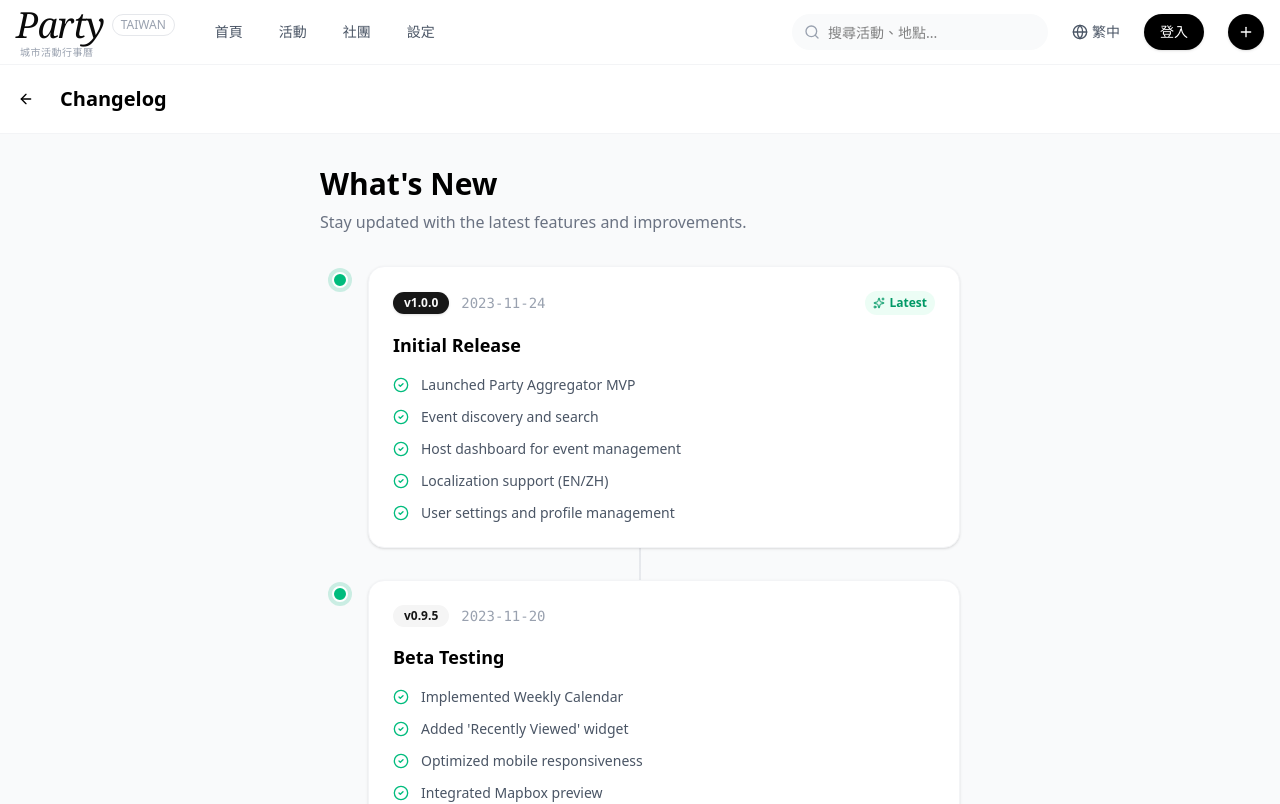
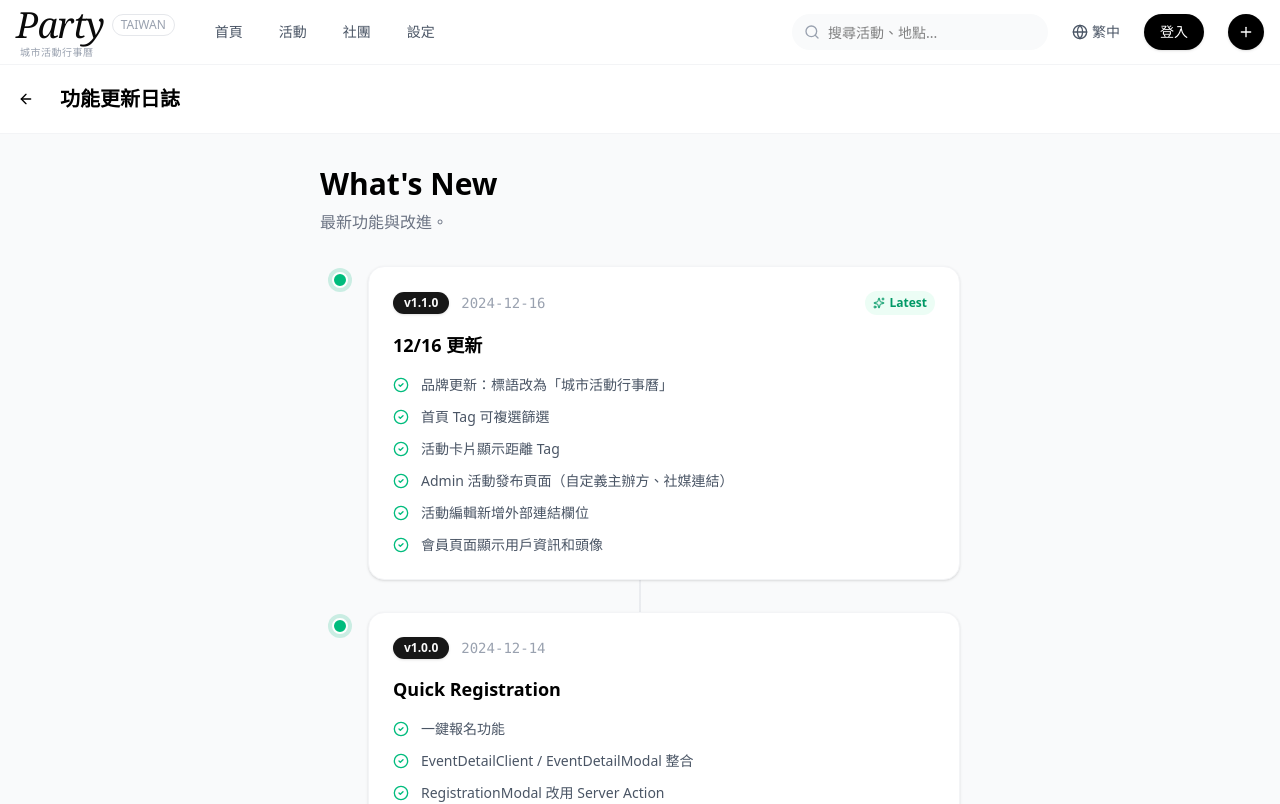
Before and after one commit to 0xRyanlee/party.com.tw, a Next.js app: page /settings/changelog in a window 1280 px wide. Shown: the top 804 px of the page. Built offline with nearby package versions, Linux system fonts and the light colour scheme; no server answers.

Commit message:
feat: add external link field to event editing and update changelog entries with recent features.

```diff
--- a/src/app/host/edit/page.tsx
+++ b/src/app/host/edit/page.tsx
@@ -21,7 +21,6 @@ import { Switch } from "@/components/ui/switch";
 import { EventRole, EventResource } from "@/types/schema";
 
 // Zod Schema
-// Zod Schema
 const eventSchema = z.object({
     title: z.string().min(3, "Title must be at least 3 characters"),
     description: z.string().min(10, "Description must be at least 10 characters"),
@@ -32,6 +31,7 @@ const eventSchema = z.object({
     address: z.string().min(1, "Address is required"),
     image: z.string().optional(),
     isPublic: z.boolean(),
+    externalLink: z.string().url().optional().or(z.literal("")),
     tickets: z.array(z.object({
         name: z.string().min(1, "Ticket name is required"),
         price: z.number().min(0, "Price cannot be negative"),
@@ -73,10 +73,11 @@ export default function HostEdit() {
             type: "party",
             isPublic: true,
             tickets: [],
-            date: new Date().toISOString().split('T')[0], // 今天的日期 (YYYY-MM-DD)
-            time: "18:00", // 默認晚上 6 點
+            date: new Date().toISOString().split('T')[0],
+            time: "18:00",
             locationName: "",
             address: "",
+            externalLink: "",
         }
     });
 
@@ -136,6 +137,7 @@ export default function HostEdit() {
                 invitationCode: invitationOnly ? invitationCode : null,
                 tags: selectedTags,
                 status: data.isPublic ? 'published' : 'draft',
+                externalLink: data.externalLink || null,
             };
 
             // 創建活動
@@ -248,6 +250,17 @@ export default function HostEdit() {
                                     <option value="workshop">工作坊</option>
                                     <option value="gathering">聚會</option>
                                 </select>
+                            </div>
+
+                            <div className="space-y-2">
+                                <Label>外部連結（選填）</Label>
+                                <Input
+                                    {...register("externalLink")}
+                                    placeholder="https://..."
+                                    type="url"
+                                />
+                                <p className="text-xs text-gray-500">可填入報名連結、活動頁面或社群連結</p>
+                                {errors.externalLink && <p className="text-xs text-red-500">{errors.externalLink.message}</p>}
                             </div>
                         </div>
                     </div>
--- a/src/app/settings/changelog/page.tsx
+++ b/src/app/settings/changelog/page.tsx
@@ -3,36 +3,47 @@
 import { Button } from "@/components/ui/button";
 import { ArrowLeft, CheckCircle2, Sparkles } from "lucide-react";
 import { useRouter } from "next/navigation";
-import { useLanguage } from "@/lib/i18n";
 import { Badge } from "@/components/ui/badge";
 
 export default function ChangelogPage() {
     const router = useRouter();
-    const { t } = useLanguage();
 
     const logs = [
         {
+            version: "1.1.0",
+            date: "2024-12-16",
+            title: "12/16 更新",
+            features: [
+                "品牌更新：標語改為「城市活動行事曆」",
+                "首頁 Tag 可複選篩選",
+                "活動卡片顯示距離 Tag",
+                "Admin 活動發布頁面（自定義主辦方、社媒連結）",
+                "活動編輯新增外部連結欄位",
+                "會員頁面顯示用戶資訊和頭像",
+            ],
+            type: "major"
+        },
+        {
             version: "1.0.0",
-            date: "2023-11-24",
-            title: "Initial Release",
+            date: "2024-12-14",
+            title: "Quick Registration",
             features: [
-                "Launched Party Aggregator MVP",
-                "Event discovery and search",
-                "Host dashboard for event management",
-                "Localization support (EN/ZH)",
-                "User settings and profile management"
+                "一鍵報名功能",
+                "EventDetailClient / EventDetailModal 整合",
+                "RegistrationModal 改用 Server Action",
             ],
             type: "major"
         },
         {
             version: "0.9.5",
-            date: "2023-11-20",
-            title: "Beta Testing",
+            date: "2024-12-01",
+            title: "MVP 基礎功能",
             features: [
-                "Implemented Weekly Calendar",
-                "Added 'Recently Viewed' widget",
-                "Optimized mobile responsiveness",
-                "Integrated Mapbox preview"
+                "活動 CRUD 與報名流程",
+                "Host Dashboard 管理後台",
+                "Weekly Calendar 週曆檢視",
+                "地圖預覽功能",
+                "中英文切換",
             ],
             type: "minor"
         }
@@ -45,13 +56,13 @@ export default function ChangelogPage() {
                 <Button variant="ghost" size="icon" onClick={() => router.back()} className="-ml-2">
                     <ArrowLeft className="w-6 h-6" />
                 </Button>
-                <h1 className="text-xl font-bold">Changelog</h1>
+                <h1 className="text-xl font-bold">功能更新日誌</h1>
             </header>
 
             <div className="container mx-auto px-4 py-8 max-w-2xl space-y-8">
                 <div className="space-y-2">
                     <h2 className="text-3xl font-bold">What's New</h2>
-                    <p className="text-gray-500">Stay updated with the latest features and improvements.</p>
+                    <p className="text-gray-500">最新功能與改進。</p>
                 </div>
 
                 <div className="space-y-8 relative before:absolute before:inset-0 before:ml-5 before:-translate-x-px md:before:mx-auto md:before:translate-x-0 before:h-full before:w-0.5 before:bg-gradient-to-b before:from-transparent before:via-gray-200 before:to-transparent">
--- a/src/app/settings/page.tsx
+++ b/src/app/settings/page.tsx
@@ -1,14 +1,31 @@
 "use client";
 
+import { useState } from "react";
 import { Button } from "@/components/ui/button";
-import { ChevronRight, FileText, Briefcase, Users, Settings as SettingsIcon, Bell, Shield, LogOut, ArrowLeft, MessageSquare, Sparkles } from "lucide-react";
+import { ChevronRight, FileText, Briefcase, Users, Bell, Shield, LogOut, ArrowLeft, MessageSquare, Sparkles } from "lucide-react";
 import Link from "next/link";
 import { useRouter } from "next/navigation";
 import { useLanguage } from "@/lib/i18n";
+import { useUser } from "@/hooks/useUser";
+import { createClient } from "@/lib/supabase/client";
+import AuthModal from "@/components/AuthModal";
+import { Avatar, AvatarFallback, AvatarImage } from "@/components/ui/avatar";
 
 export default function SettingsPage() {
     const router = useRouter();
     const { t } = useLanguage();
+    const { user, loading } = useUser();
+    const [isAuthModalOpen, setIsAuthModalOpen] = useState(false);
+    const supabase = createClient();
+
+    const handleLogout = async () => {
+        await supabase.auth.signOut();
+        router.refresh();
+    };
+
+    const displayName = user?.user_metadata?.full_name || user?.email?.split('@')[0] || 'Guest User';
+    const avatarUrl = user?.user_metadata?.avatar_url;
+    const email = user?.email;
 
     return (
         <main className="min-h-screen bg-gray-50 text-black pb-20">
@@ -27,23 +44,35 @@ export default function SettingsPage() {
                     <h2 className="text-xs font-bold text-gray-400 uppercase tracking-wider mb-4 px-2">{t('settings.account')}</h2>
                     <div className="bg-white rounded-2xl overflow-hidden border border-gray-100 shadow-sm">
                         <div className="p-4 flex items-center gap-4 border-b border-gray-50">
-                            <div className="w-16 h-16 bg-gray-200 rounded-full" />
-                            <div>
-                                <h3 className="font-bold text-lg">Guest User</h3>
-                                <p className="text-sm text-gray-500">{t('settings.signInDesc')}</p>
+                            <Avatar className="w-16 h-16">
+                                <AvatarImage src={avatarUrl} alt={displayName} />
+                                <AvatarFallback className="bg-gray-200 text-gray-600 text-xl">
+                                    {displayName.charAt(0).toUpperCase()}
+                                </AvatarFallback>
+                            </Avatar>
+                            <div className="flex-1">
+                                <h3 className="font-bold text-lg">{loading ? '載入中...' : displayName}</h3>
+                                <p className="text-sm text-gray-500">
+                                    {user ? email : t('settings.signInDesc')}
+                                </p>
                             </div>
-                            <Button className="ml-auto rounded-full bg-black text-white hover:bg-gray-800">
-                                {t('settings.signIn')}
-                            </Button>
+                            {!user && !loading && (
+                                <Button
+                                    onClick={() => setIsAuthModalOpen(true)}
+                                    className="ml-auto rounded-full bg-black text-white hover:bg-gray-800"
+                                >
+                                    {t('settings.signIn')}
+                                </Button>
+                            )}
                         </div>
-                        <Link href="#" className="flex items-center justify-between p-4 hover:bg-gray-50 transition-colors">
+                        <Link href="/settings/notifications" className="flex items-center justify-between p-4 hover:bg-gray-50 transition-colors">
                             <div className="flex items-center gap-3">
                                 <Bell className="w-5 h-5 text-gray-400" />
                                 <span className="font-medium">{t('settings.notifications')}</span>
                             </div>
                             <ChevronRight className="w-5 h-5 text-gray-300" />
                         </Link>
-                        <Link href="#" className="flex items-center justify-between p-4 hover:bg-gray-50 transition-colors">
+                        <Link href="/privacy" className="flex items-center justify-between p-4 hover:bg-gray-50 transition-colors">
                             <div className="flex items-center gap-3">
                                 <Shield className="w-5 h-5 text-gray-400" />
                                 <span className="font-medium">{t('settings.privacy')}</span>
@@ -57,7 +86,7 @@ export default function SettingsPage() {
                 <section>
                     <h2 className="text-xs font-bold text-gray-400 uppercase tracking-wider mb-4 px-2">{t('settings.communityBusiness')}</h2>
                     <div className="bg-white rounded-2xl overflow-hidden border border-gray-100 shadow-sm divide-y divide-gray-50">
-                        <Link href="/community/lead" className="flex items-center justify-between p-4 hover:bg-gray-50 transition-colors group">
+                        <Link href="/host/edit" className="flex items-center justify-between p-4 hover:bg-gray-50 transition-colors group">
                             <div className="flex items-center gap-3">
                                 <div className="w-8 h-8 rounded-full bg-emerald-100 flex items-center justify-center text-emerald-600 group-hover:scale-110 transition-transform">
                                     <Users className="w-4 h-4" />
@@ -69,7 +98,7 @@ export default function SettingsPage() {
                             </div>
                             <ChevronRight className="w-5 h-5 text-gray-300" />
                         </Link>
-                        <Link href="/business" className="flex items-center justify-between p-4 hover:bg-gray-50 transition-colors">
+                        <Link href="/settings/vendor" className="flex items-center justify-between p-4 hover:bg-gray-50 transition-colors">
                             <div className="flex items-center gap-3">
                                 <Briefcase className="w-5 h-5 text-gray-400" />
                                 <span className="font-medium">{t('settings.businessCoop')}</span>
@@ -90,7 +119,7 @@ export default function SettingsPage() {
                             </div>
                             <ChevronRight className="w-5 h-5 text-gray-400" />
                         </Link>
-                        <Link href="#" className="flex items-center justify-between p-4 hover:bg-gray-50 transition-colors">
+                        <Link href="/contact" className="flex items-center justify-between p-4 hover:bg-gray-50 transition-colors">
                             <div className="flex items-center gap-3">
                                 <MessageSquare className="w-5 h-5 text-gray-400" />
                                 <span className="font-medium">{t('settings.feedback')}</span>
@@ -105,16 +134,24 @@ export default function SettingsPage() {
                             <ChevronRight className="w-5 h-5 text-gray-300" />
                         </Link>
                         <div className="p-4 text-center">
-                            <p className="text-xs text-gray-300">{t('settings.version')} 1.0.0 (Build 20231124)</p>
+                            <p className="text-xs text-gray-300">版本 1.0.0 (Build 20241216)</p>
                         </div>
                     </div>
                 </section>
 
-                <Button variant="outline" className="w-full rounded-xl h-12 text-red-500 hover:text-red-600 hover:bg-red-50 border-red-100">
-                    <LogOut className="w-4 h-4 mr-2" /> {t('settings.logout')}
-                </Button>
+                {user && (
+                    <Button
+                        variant="outline"
+                        onClick={handleLogout}
+                        className="w-full rounded-xl h-12 text-red-500 hover:text-red-600 hover:bg-red-50 border-red-100"
+                    >
+                        <LogOut className="w-4 h-4 mr-2" /> {t('settings.logout')}
+                    </Button>
+                )}
 
             </div>
+
+            <AuthModal isOpen={isAuthModalOpen} onClose={() => setIsAuthModalOpen(false)} />
         </main>
     );
 }
```
